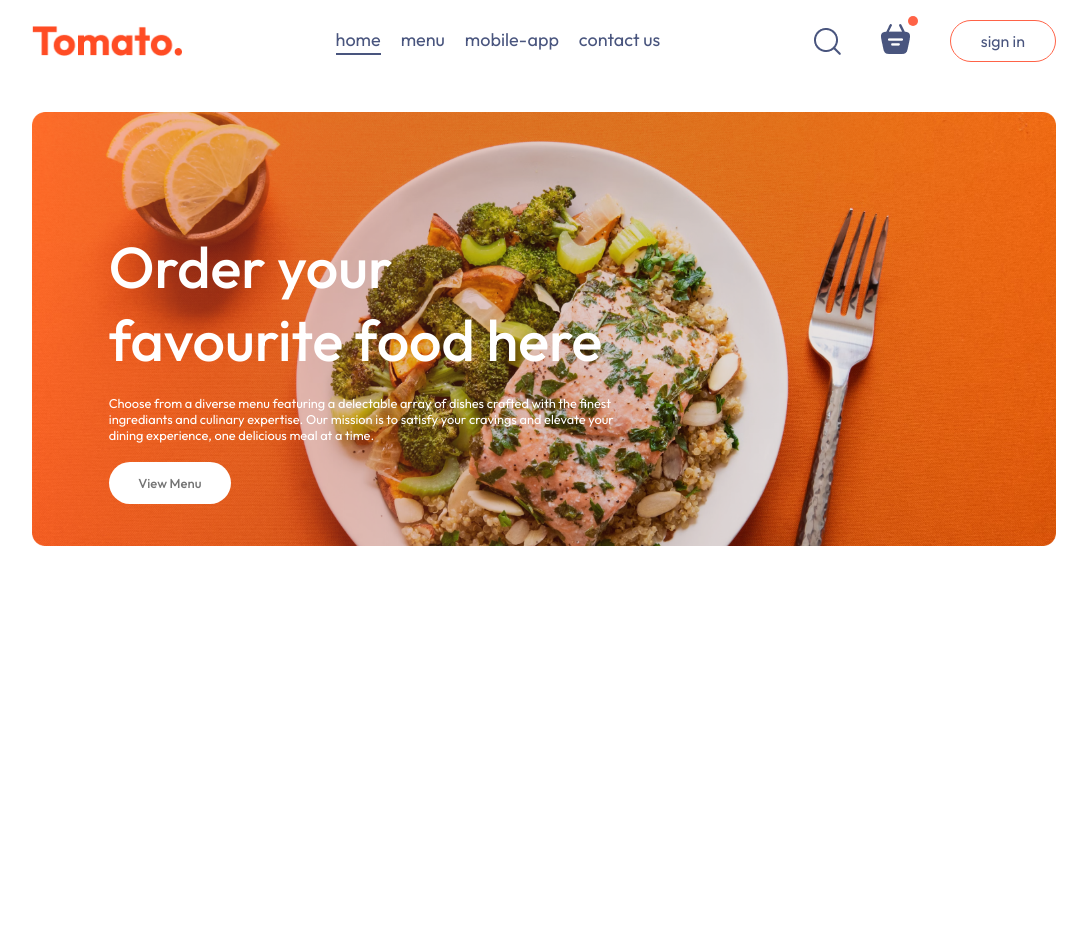
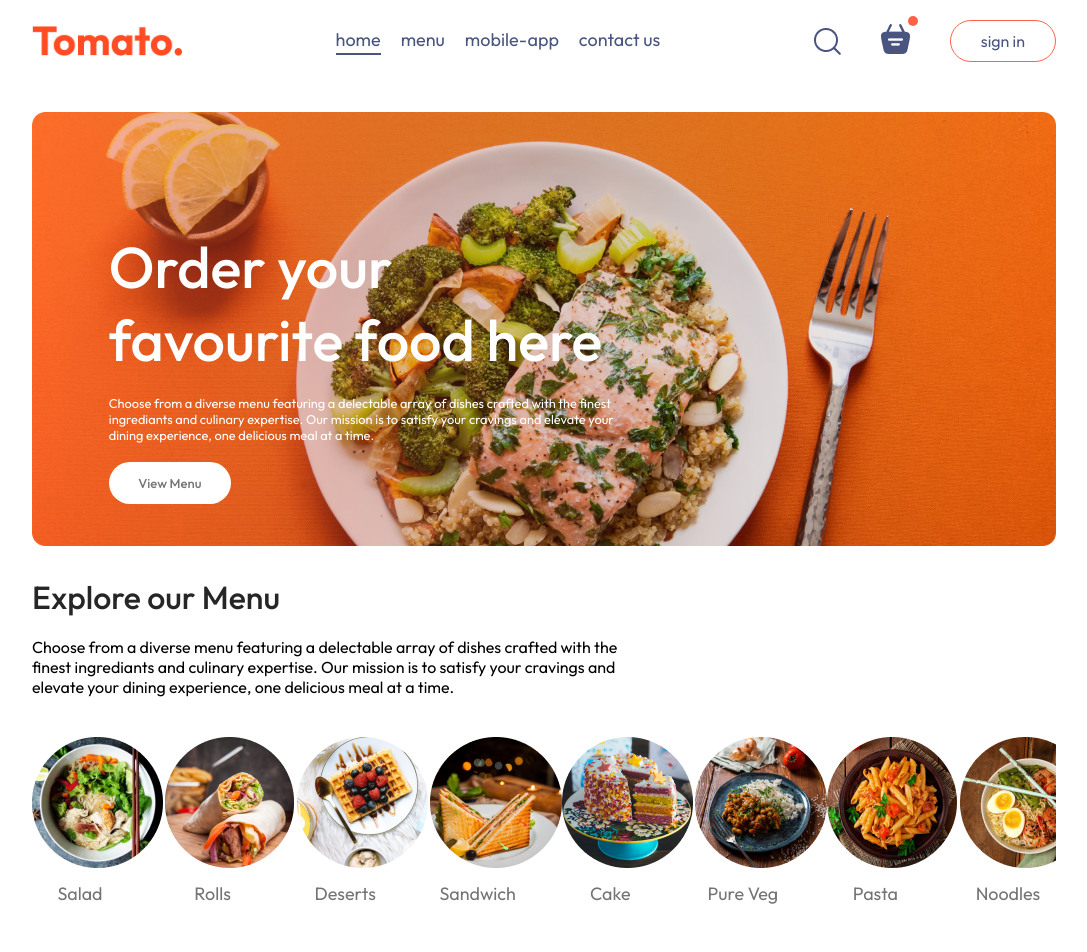
Before and after one commit to Muhammad-Mohsin0/food-del, a React (Vite) app in the folder frontend/: page / in a window 1280 px wide. Shown: the top 952 px of the page, without its empty margins (96-1183 px from the left). Before the commit the page ends 800 px from the top, so only its background shows below. Built offline with nearby package versions, Linux system fonts and the light colour scheme.

Commit message:
explore menu

```diff
--- a/frontend/src/components/ExploreMenu/ExploreMenu.css
+++ b/frontend/src/components/ExploreMenu/ExploreMenu.css
@@ -0,0 +1,44 @@
+.explore-menu{
+    display: flex;
+    flex-direction: column;
+    gap: 20px;
+}
+.explore-menu h1{
+    color: #262626;
+    font-weight: 500;
+}
+.explore-menu-text{
+    max-width: 60%;
+    columns: #808080;
+}
+.explore-menu-list{
+    display: flex;
+    justify-content: space-between;
+    align-items: center;
+    text-align: center;
+    gap: 30px;
+    margin: 20px 0px;
+    overflow-x: scroll;
+}
+.explore-menu-list::-webkit-scrollbar{
+    display: none;
+}
+.explore-menu-list-item{
+    width: 7.5vw;
+    min-width: 80px;
+    cursor: pointer;
+    border-radius: 50%;
+    transition: 0.2s;
+}
+.explore-menu-list-item p{
+    margin-top: 10px;
+    color: #747474;
+    font-size: max(1.4vw,16px);
+    cursor: pointer;
+}
+.explore-menu hr{
+    margin: 10px 0px;
+    height: 2px;
+    background-color: #e2e2e2;
+    border: none;
+}
--- a/frontend/src/components/ExploreMenu/ExploreMenu.jsx
+++ b/frontend/src/components/ExploreMenu/ExploreMenu.jsx
@@ -1,8 +1,30 @@
 import React from "react";
 import "./ExploreMenu.css";
+import { menu_list } from "../../assets/assets";
 
 const ExploreMenu = () => {
-  return <div></div>;
+  return (
+    <div className="explore-menu" id="explore-menu">
+      <h1>Explore our Menu</h1>
+      <p className="explore-menu-text">
+        Choose from a diverse menu featuring a delectable array of dishes
+        crafted with the finest ingrediants and culinary expertise. Our mission
+        is to satisfy your cravings and elevate your dining experience, one
+        delicious meal at a time.
+      </p>
+      <div className="explore-menu-list">
+        {menu_list.map((item, index) => {
+          return (
+            <div key={index} className="explore-menu-list-item">
+              <img src={item.menu_image} alt="" />
+              <p>{item.menu_name}</p>
+            </div>
+          );
+        })}
+      </div>
+      <hr />
+    </div>
+  );
 };
 
 export default ExploreMenu;
--- a/frontend/src/pages/Home/Home.jsx
+++ b/frontend/src/pages/Home/Home.jsx
@@ -1,11 +1,13 @@
 import React from "react";
 import "./Home.css";
 import Header from "../../components/Header/Header";
+import ExploreMenu from "../../components/ExploreMenu/ExploreMenu";
 
 const Home = () => {
   return (
     <div>
       <Header />
+      <ExploreMenu />
     </div>
   );
 };
```
